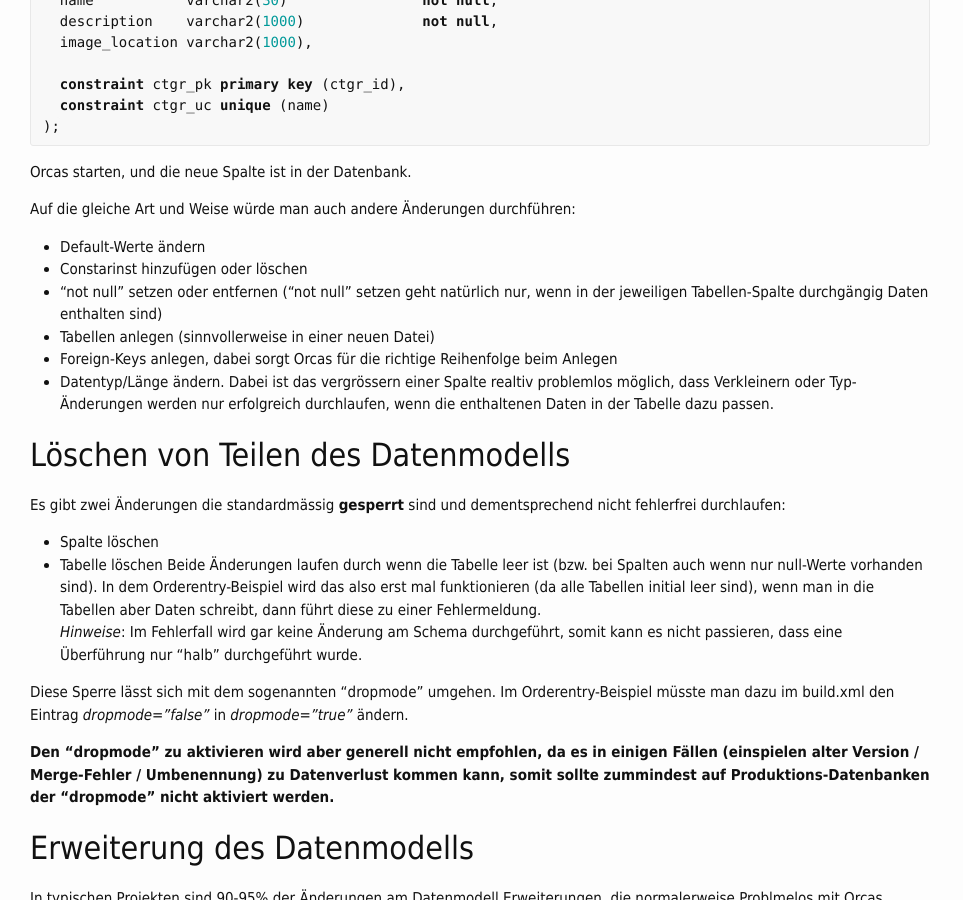
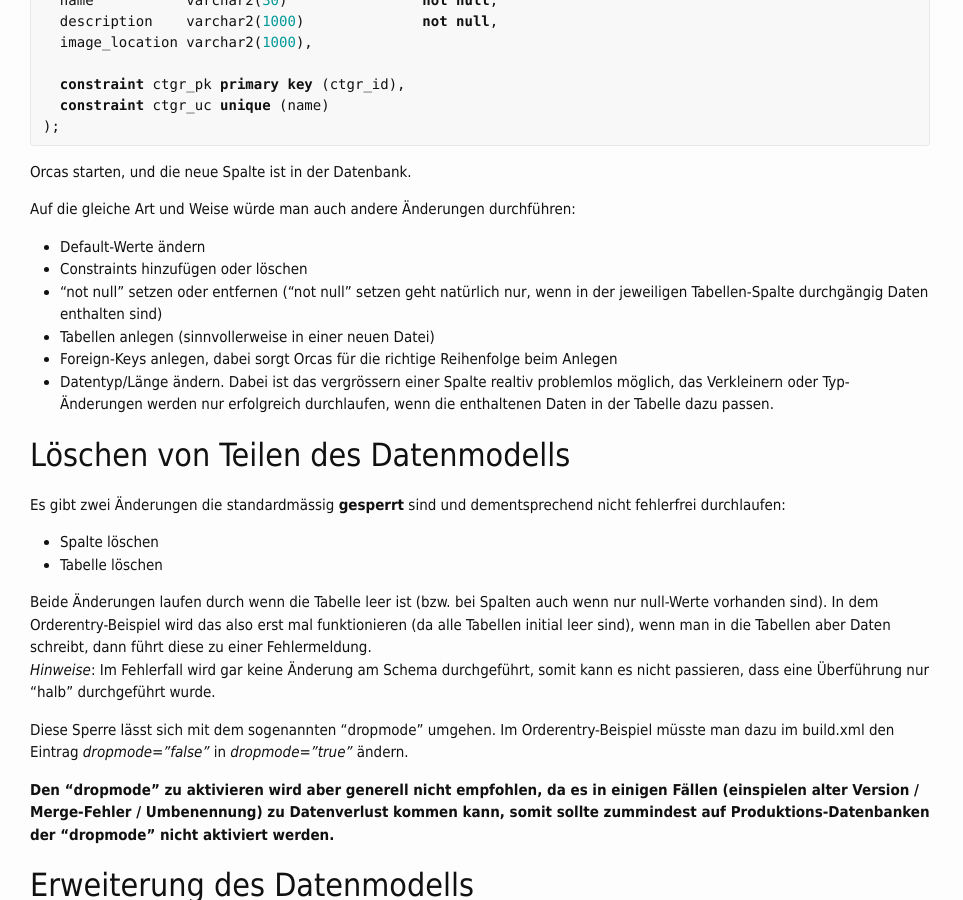
Before and after one commit to opitzconsulting/orcas, a Jekyll site: the page built from _docs/usage.md, in a window 1280 px wide and 900 px high, scrolled down 908 px. Shown: the whole window, without its empty margins (0-963 px from the left). Built offline with Jekyll 4.4.1, drawn with Linux system fonts in a browser that asks for light colours; some of the changed text lies outside the part shown.

Commit message:
Tippfehlerkorrektur

```diff
--- a/_docs/usage.md
+++ b/_docs/usage.md
@@ -45,17 +45,19 @@ Orcas starten, und die neue Spalte ist in der Datenbank.
 Auf die gleiche Art und Weise würde man auch andere Änderungen durchführen:
 
 - Default-Werte ändern
-- Constarinst hinzufügen oder löschen
+- Constraints hinzufügen oder löschen
 - "not null" setzen oder entfernen ("not null" setzen geht natürlich nur, wenn in der jeweiligen Tabellen-Spalte durchgängig Daten enthalten sind)
 - Tabellen anlegen (sinnvollerweise in einer neuen Datei)
 - Foreign-Keys anlegen, dabei sorgt Orcas für die richtige Reihenfolge beim Anlegen
-- Datentyp/Länge ändern. Dabei ist das vergrössern einer Spalte realtiv problemlos möglich, dass Verkleinern oder Typ-Änderungen werden nur erfolgreich durchlaufen, wenn die enthaltenen Daten in der Tabelle dazu passen.
+- Datentyp/Länge ändern. Dabei ist das vergrössern einer Spalte realtiv problemlos möglich, das Verkleinern oder Typ-Änderungen werden nur erfolgreich durchlaufen, wenn die enthaltenen Daten in der Tabelle dazu passen.
 
 ## Löschen von Teilen des Datenmodells
 
 Es gibt zwei Änderungen die standardmässig **gesperrt** sind und dementsprechend nicht fehlerfrei durchlaufen:
+
 - Spalte löschen
 - Tabelle löschen
+
 Beide Änderungen laufen durch wenn die Tabelle leer ist (bzw. bei Spalten auch wenn nur null-Werte vorhanden sind). In dem Orderentry-Beispiel wird das also erst mal funktionieren (da alle Tabellen initial leer sind), wenn man in die Tabellen aber Daten schreibt, dann führt diese zu einer Fehlermeldung.
 <br/>*Hinweise*: Im Fehlerfall wird gar keine Änderung am Schema durchgeführt, somit kann es nicht passieren, dass eine Überführung nur "halb" durchgeführt wurde.
 
```
Also changed, not shown: other parts of _docs/usage.md (+1 -1 lines).
